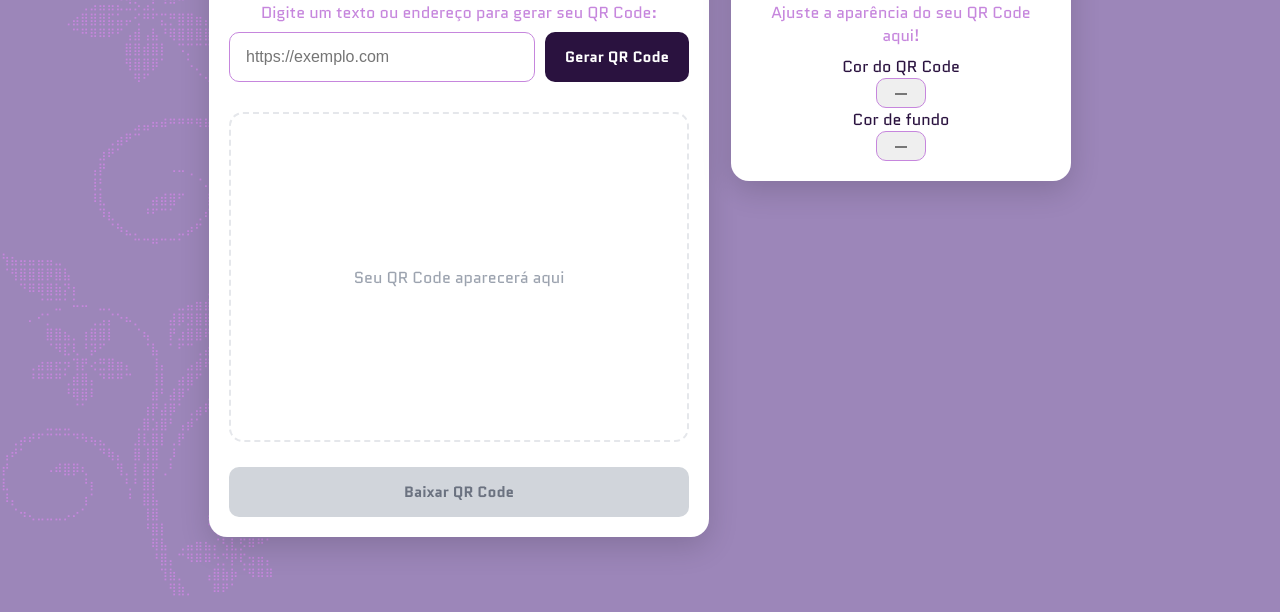
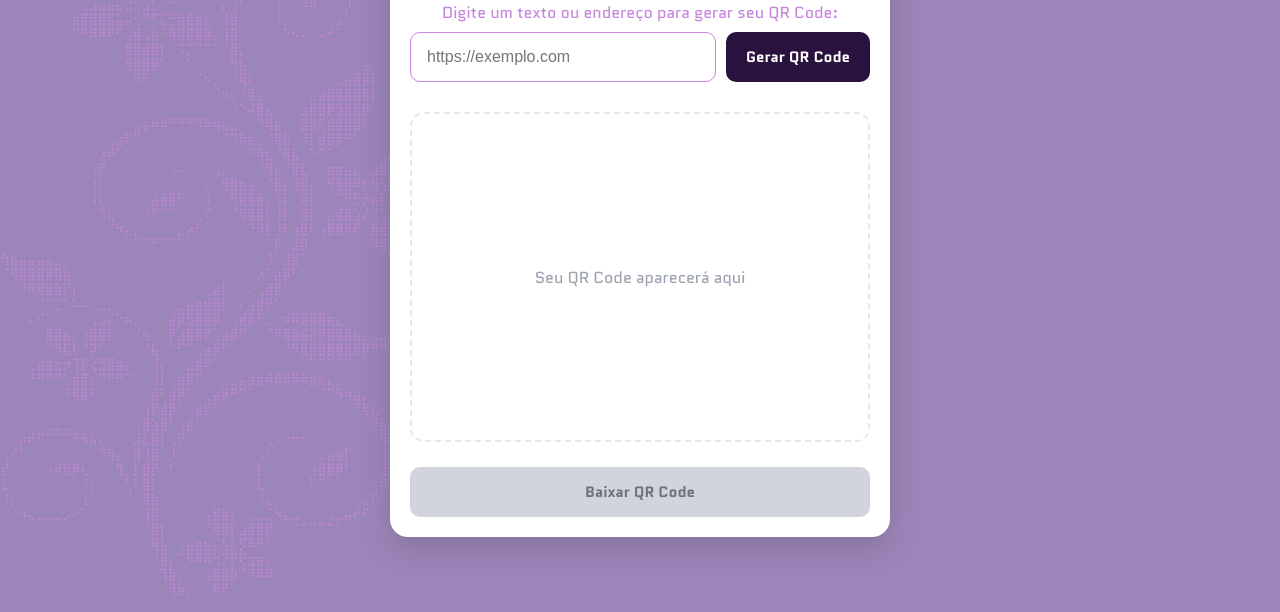
Before and after one commit to CamilaFer26/qrcode-generator, a plain HTML site: page index.html in a window 1280 px wide. Shown: the part 188-800 px from the top of the page. Drawn offline with Linux system fonts and the light colour scheme; a web font is replaced by a local one.

Commit message:
Revert "card de personalização; input de cor para os pontos e cor de fundo"
This reverts commit 5515c73b3b042b5791660be312c2476ec8afdff1.

```diff
--- a/index.html
+++ b/index.html
@@ -74,8 +74,7 @@
     </pre>
 
     <main class="container">
-        <div class="cards">
-            <section class="qrcode-card">
+        <div class="card">
             <div class="header">
                 <h1>QRCode Generator</h1>
                 <p>Digite um texto ou endereço para gerar seu QR Code:</p>
@@ -99,27 +98,6 @@
             <button id="downloadButton" class="btn-download" onclick="downloadQR()" disabled>
                 Baixar QR Code
             </button>
-            </section>
-            <aside  class="personalization-card">
-                <div class="header">
-                    <h1>Personalização</h1>
-                    <p>Ajuste a aparência do seu QR Code aqui!</p>
-                </div>
-                <div class="customization-options">
-                    <label class="controls" for="qrColor">
-                        <div class="color-control">
-                            <p>Cor do QR Code</p>
-                            <input type="color" id="qrColor" value="#000000">
-                        </div>
-                    </label>
-                    <label class="controls" for="bgColor">
-                        <div class="color-control">
-                            <p>Cor de fundo</p>
-                            <input type="color" id="bgColor" value="#ffffff">
-                        </div>
-                    </label>
-                </div>
-            </aside>
         </div>
     </main>
 </body>
--- a/script.js
+++ b/script.js
@@ -1,19 +1,10 @@
 let qrcode = null;
-
-function getChoices() {
-    return {
-        color: document.getElementById("qrColor").value,
-        bgColor: document.getElementById("bgColor").value
-    }
-}
 
 function generateQR() {
     const text = document.getElementById("text").value.trim();
     const qrContainer =document.getElementById("qrcode");
     const qrMessage = document.getElementById("qrMessage");
     const downloadButton = document.getElementById("downloadButton");
-
-    const {color, bgColor} = getChoices();
 
     if (!text) {
         alert("Por favor, insira um texto ou URL!");
@@ -29,7 +20,7 @@ function generateQR() {
         margin: 10,
 
         dotsOptions: {
-            color: color
+            color: "#111827",
         },
 
         cornersSquareOptions: {
@@ -41,7 +32,7 @@ function generateQR() {
         },
 
         backgroundOptions: {
-            color: bgColor
+            color: "#ffffff"
         }
     });
     qrcode.append(qrContainer);
--- a/style.css
+++ b/style.css
@@ -106,18 +106,8 @@ body {
     z-index: 1;
 }
 
-/* cads lado a lado */
-.cards {
-    width: min(100%, 880px);
-    display: grid;
-    grid-template-columns: minmax(0, 500px) minmax(280px, 340px);
-    align-items: start;
-    justify-content: center;
-    gap: 22px;
-}
-
-/***** QRCode Card ******/
-.qrcode-card {
+/* Card */
+.card {
     width: 100%;
     max-width: 500px;
     background: white;
@@ -227,17 +217,6 @@ button {
     color: #9ca3af;
 }
 
-/***** Personalization Card ******/
-.personalization-card {
-    width: 100%;
-    max-width: 500px;
-    background: white;
-    border-radius: 18px;
-    padding: 20px;
-    box-shadow: 0 10px 30px var(--color-shadow);
-    text-align: center;
-}
-
 @media (max-width: 550px) {
 
     .card {
```
Lines whose indentation alone changed are shown as unchanged.
